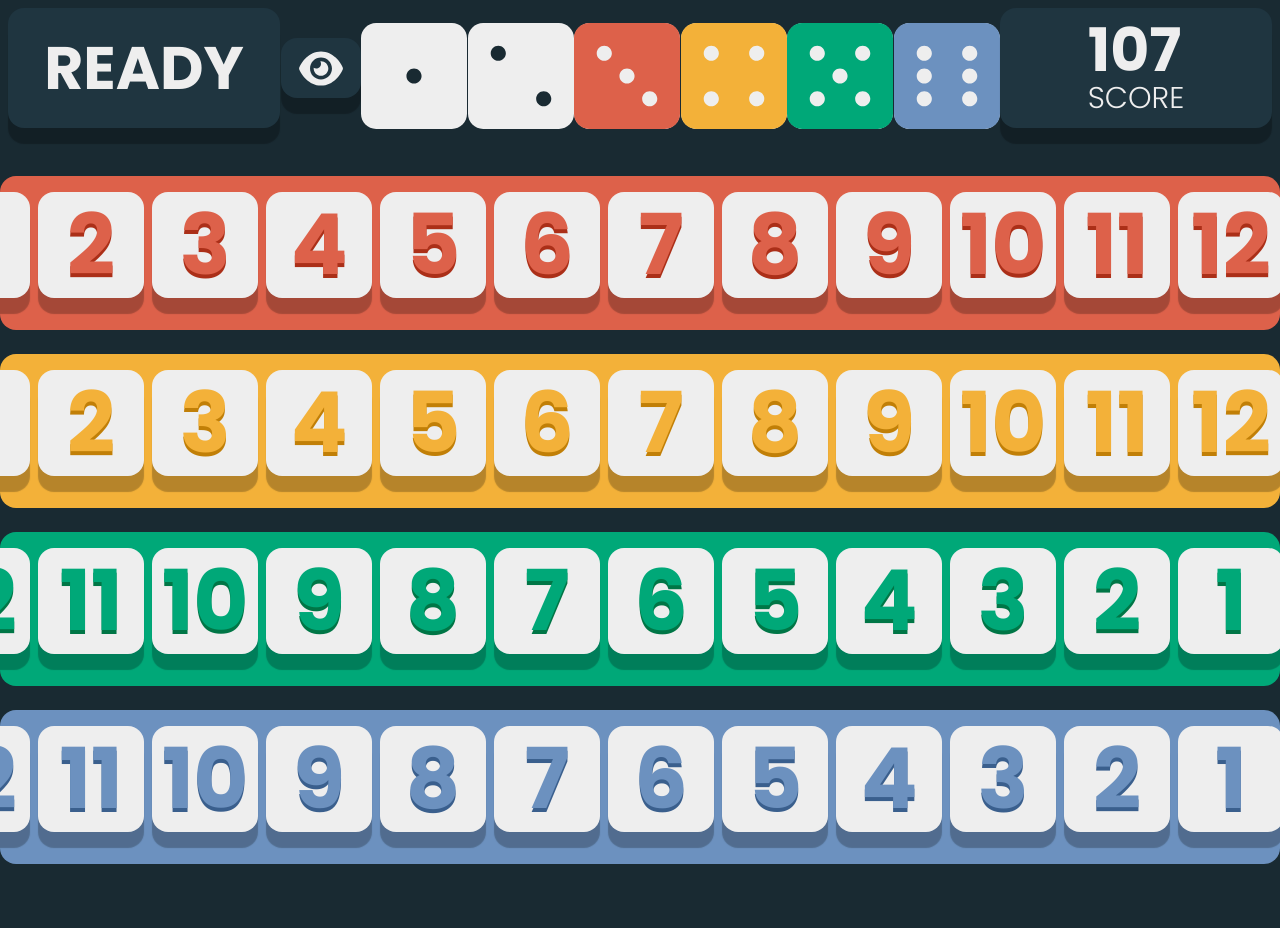
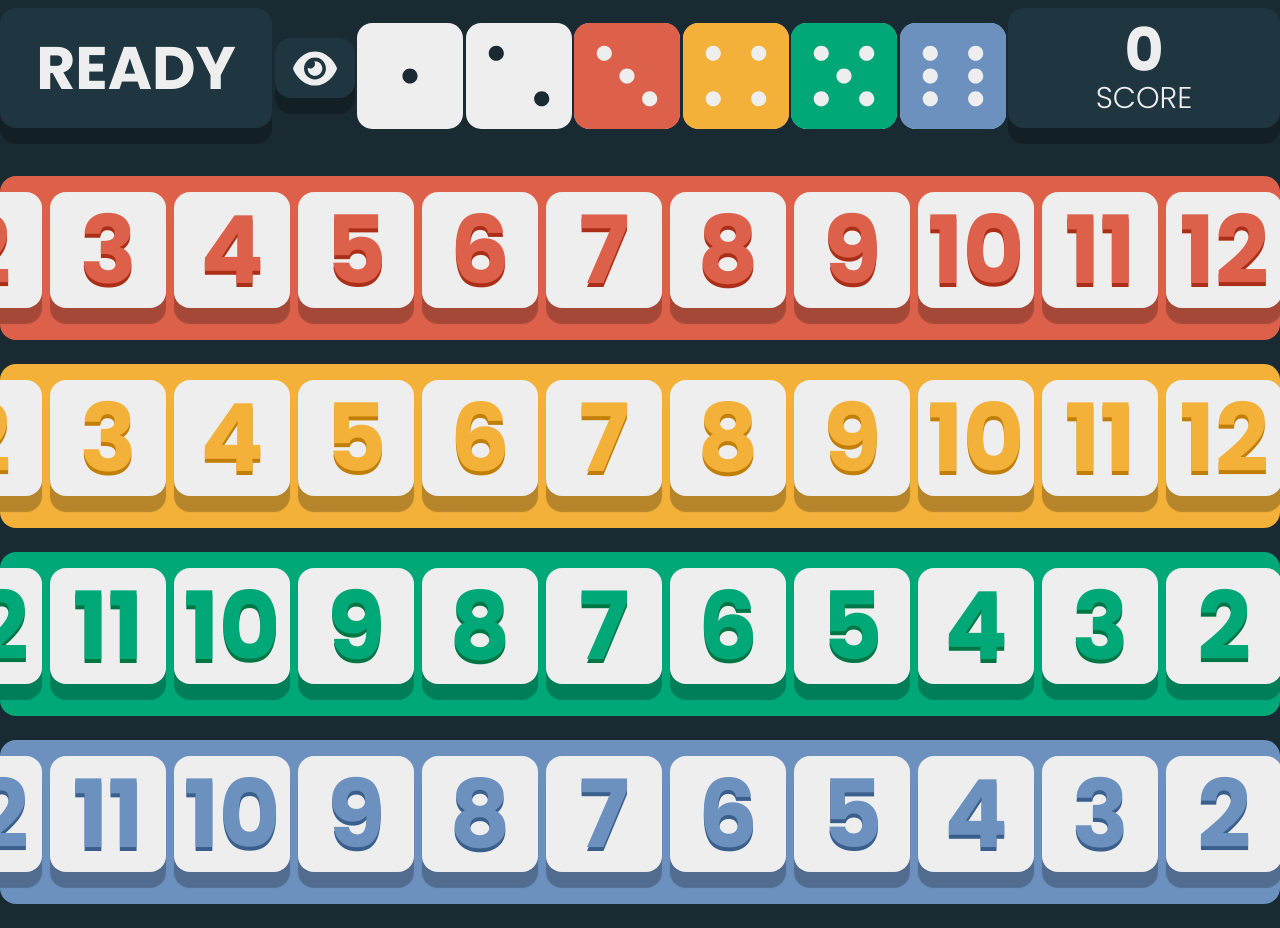
Before and after one commit to MatheusFonseca/x-out, a Next.js app: page / in a window 1280 px wide. Shown: the top 928 px of the page. Before the commit the page ends 888 px from the top, so only its background shows below. Built offline with nearby package versions, Linux system fonts and the light colour scheme.

Commit message:
feat(score): Create score functions
- Create calculateRowScore and calculateFinalScore functions and it's tests
- Update main page to show the current score
- Move IBox and IRow interfaces to the interfaces folder
- Fix layout to show numbers from 2 to 12 instead of 1 to 12

```diff
--- a/src/components/Box/Box.tsx
+++ b/src/components/Box/Box.tsx
@@ -3,11 +3,6 @@ import Image from 'next/image';
 import xImage from '../../../public/x.png';
 import { boxStyles } from './Box.styles';
 import { IColor } from '../../interfaces/IColor';
-
-export interface IBox {
-  value: number;
-  state: 'default' | 'markedOff' | 'playedDown' | 'disabled';
-}
 
 export interface BoxProps {
   value: number;
@@ -18,7 +13,7 @@ export interface BoxProps {
 export const Box = ({ value, variant = 'default', color }: BoxProps) => {
   return (
     <div
-      className={`w-[106px] h-[122px] pb-4 select-none rounded-2xl ${
+      className={`w-[116px] h-[132px] pb-4 select-none rounded-2xl ${
         variant === 'default' && 'cursor-pointer'
       }`}
     >
@@ -35,7 +30,7 @@ export const Box = ({ value, variant = 'default', color }: BoxProps) => {
           />
         ) : (
           <p
-            className={`text-[84px] leading-none font-bold ${boxStyles.number[variant][color]}`}
+            className={`text-[94px] leading-none font-bold ${boxStyles.number[variant][color]}`}
           >
             {value}
           </p>
--- a/src/components/Lock/Lock.tsx
+++ b/src/components/Lock/Lock.tsx
@@ -13,12 +13,12 @@ const lockStyles = {
 };
 
 const disableStyles =
-  'relative after:absolute after:w-full after:bg-gray after:h-full after:rounded-[53px] after:top-0 after:bg-[rgb(0,0,0,0.25)] bg-white shadow-lg';
+  'relative after:absolute after:w-full after:bg-gray after:h-full after:rounded-[58px] after:top-0 after:bg-[rgb(0,0,0,0.25)] bg-white shadow-lg';
 
 export const Lock = ({ color, variant = 'default' }: LockProps) => {
   return (
     <div
-      className={`w-[106px] h-[106px] flex items-center justify-center rounded-[53px] bg-white shadow-lg pb-1.5 ${
+      className={`w-[116px] h-[116px] flex items-center justify-center rounded-[58px] bg-white shadow-lg pb-1.5 ${
         variant !== 'default' && disableStyles
       }`}
     >
--- a/src/components/Row/Row.tsx
+++ b/src/components/Row/Row.tsx
@@ -2,7 +2,7 @@ import React, { useContext } from 'react';
 import { SheetContext } from '../../contexts/Sheet/Sheet.context';
 import { IColor } from '../../interfaces/IColor';
 import { ISheet } from '../../interfaces/ISheet';
-import { Box, IBox } from '../Box/Box';
+import { Box } from '../Box/Box';
 import { Lock } from '../Lock/Lock';
 
 const rowStyles = {
@@ -11,11 +11,6 @@ const rowStyles = {
   green: 'bg-green',
   blue: 'bg-blue',
 };
-
-export interface IRow {
-  boxes: IBox[];
-  color: IColor;
-}
 
 interface RowProps {
   color: IColor;
@@ -45,7 +40,10 @@ export const Row = ({ color, id }: RowProps) => {
         );
       })}
 
-      <Lock color={color} variant="default" />
+      <Lock
+        color={color}
+        variant={sheet[id].boxes[sheet[id].boxes.length - 1].state}
+      />
     </div>
   );
 };
--- a/src/contexts/Sheet/Sheet.context.tsx
+++ b/src/contexts/Sheet/Sheet.context.tsx
@@ -1,5 +1,5 @@
 import { createContext, ReactNode, useReducer } from 'react';
-import { IBox } from '../../components/Box/Box';
+import { IBox } from '../../interfaces/IBox';
 import { IColor } from '../../interfaces/IColor';
 import { ISheet } from '../../interfaces/ISheet';
 import { SheetAction, sheetReducer } from './Sheet.reducer';
@@ -10,7 +10,7 @@ interface IProviderProps {
 
 const generateInitialValue = (color: IColor) => {
   const initialBoxesState: IBox[] = [];
-  for (let i = 1; i <= 12; i++) {
+  for (let i = 2; i <= 12; i++) {
     initialBoxesState.push({ state: 'default', value: i });
   }
   if (color === 'green' || color === 'blue') {
--- /dev/null
+++ b/src/interfaces/IBox.ts
@@ -0,0 +1,4 @@
+export interface IBox {
+  value: number;
+  state: 'default' | 'markedOff' | 'disabled';
+}
--- /dev/null
+++ b/src/interfaces/IRow.ts
@@ -0,0 +1,7 @@
+import { IBox } from './IBox';
+import { IColor } from './IColor';
+
+export interface IRow {
+  boxes: IBox[];
+  color: IColor;
+}
--- a/src/interfaces/ISheet.ts
+++ b/src/interfaces/ISheet.ts
@@ -1,4 +1,4 @@
-import { IRow } from '../components/Row/Row';
+import { IRow } from './IRow';
 
 export interface ISheet {
   row1: IRow;
--- a/src/pages/index.tsx
+++ b/src/pages/index.tsx
@@ -1,12 +1,17 @@
 import type { NextPage } from 'next';
+import { useContext } from 'react';
 import { Button } from '../components/Button/Button';
 import { Dice } from '../components/Dice/Dice';
 import { Row } from '../components/Row/Row';
+import { SheetContext } from '../contexts/Sheet/Sheet.context';
+import { calculateFinalScore } from '../utils/CalculateScore';
 
 const Home: NextPage = () => {
+  const { sheet } = useContext(SheetContext);
+
   return (
     <div className="container mx-auto">
-      <div className="flex flex-row justify-between items-center p-2">
+      <div className="flex flex-row justify-between items-center py-2">
         <Button size="lg">
           <p className="text-6xl text-white font-bold uppercase m-7 select-none">
             READY
@@ -30,10 +35,10 @@ const Home: NextPage = () => {
         <Dice color="blue" number={6} />
         <Button size="lg">
           <div className="py-4 px-20">
-            <p className="text-6xl text-white font-bold uppercase select-none">
-              107
+            <p className="text-6xl text-white text-center font-bold uppercase select-none">
+              {calculateFinalScore(sheet)}
             </p>
-            <p className="text-3xl text-white font-thin uppercase select-none">
+            <p className="text-3xl text-white text-center font-thin uppercase select-none">
               score
             </p>
           </div>
--- /dev/null
+++ b/src/utils/CalculateScore.ts
@@ -0,0 +1,26 @@
+import { IRow } from '../interfaces/IRow';
+import { ISheet } from '../interfaces/ISheet';
+import { scoreSheet } from './ScoreSheet';
+
+export const calculateRowScore = (row: IRow): number => {
+  let markedCount = row.boxes.reduce(
+    (count, box) => (box.state === 'markedOff' ? count + 1 : count),
+    0
+  );
+
+  // If the right most box is marked, the lock in that row should be marked as well
+  if (row.boxes[row.boxes.length - 1].state === 'markedOff') {
+    markedCount += 1;
+  }
+
+  return scoreSheet.get(markedCount) || 0;
+};
+
+export const calculateFinalScore = (sheet: ISheet): number => {
+  let score = 0;
+  const rows = Object.values(sheet) as IRow[];
+
+  rows.forEach(row => (score += calculateRowScore(row)));
+
+  return score;
+};
--- /dev/null
+++ b/src/utils/ScoreSheet.ts
@@ -0,0 +1,14 @@
+export const scoreSheet = new Map([
+  [1, 1],
+  [2, 3],
+  [3, 6],
+  [4, 10],
+  [5, 15],
+  [6, 21],
+  [7, 28],
+  [8, 36],
+  [9, 45],
+  [10, 55],
+  [11, 66],
+  [12, 78],
+]);
```
Also changed, not shown: 2 other files (tests, documents, lock files or other folders).
